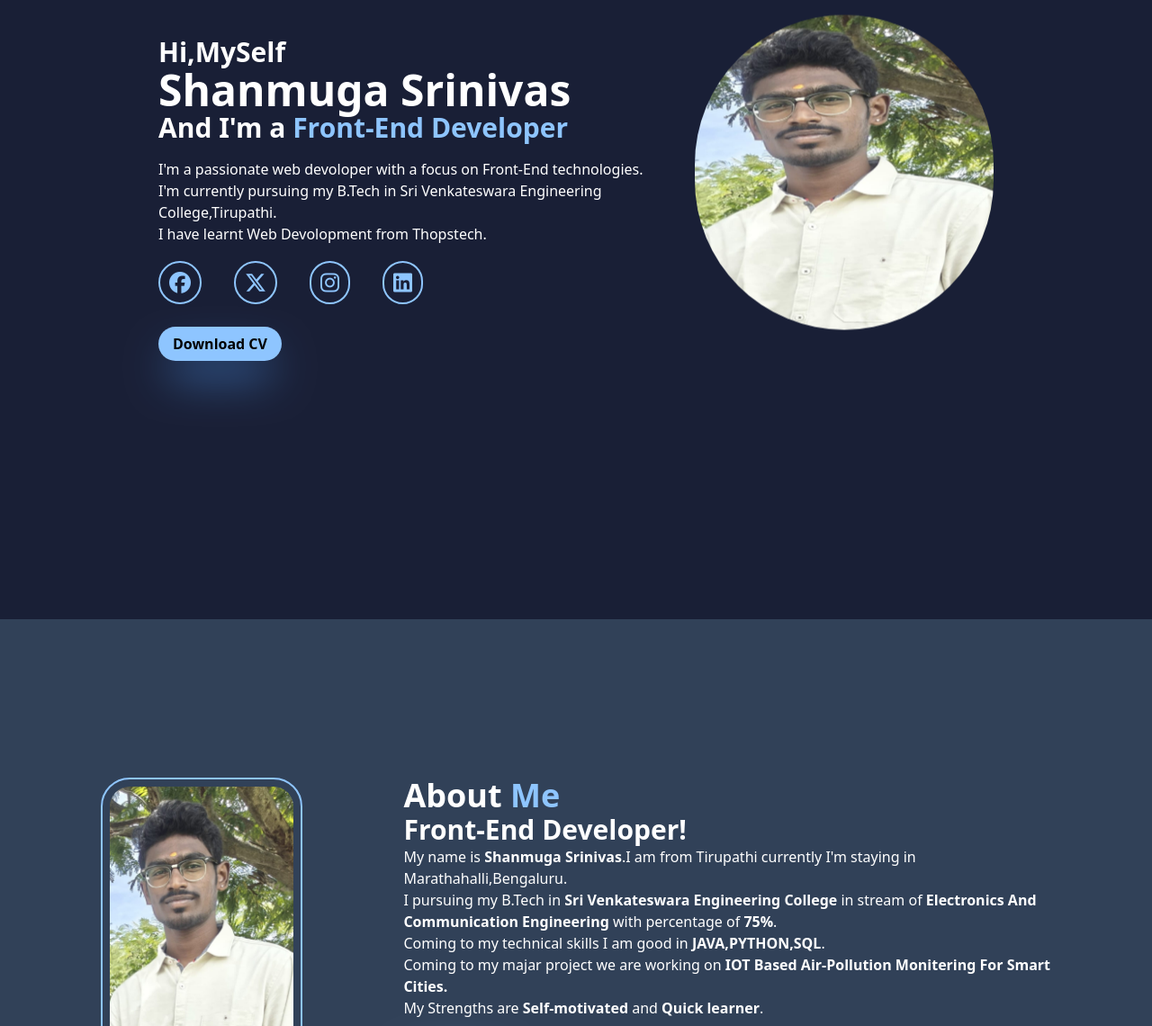
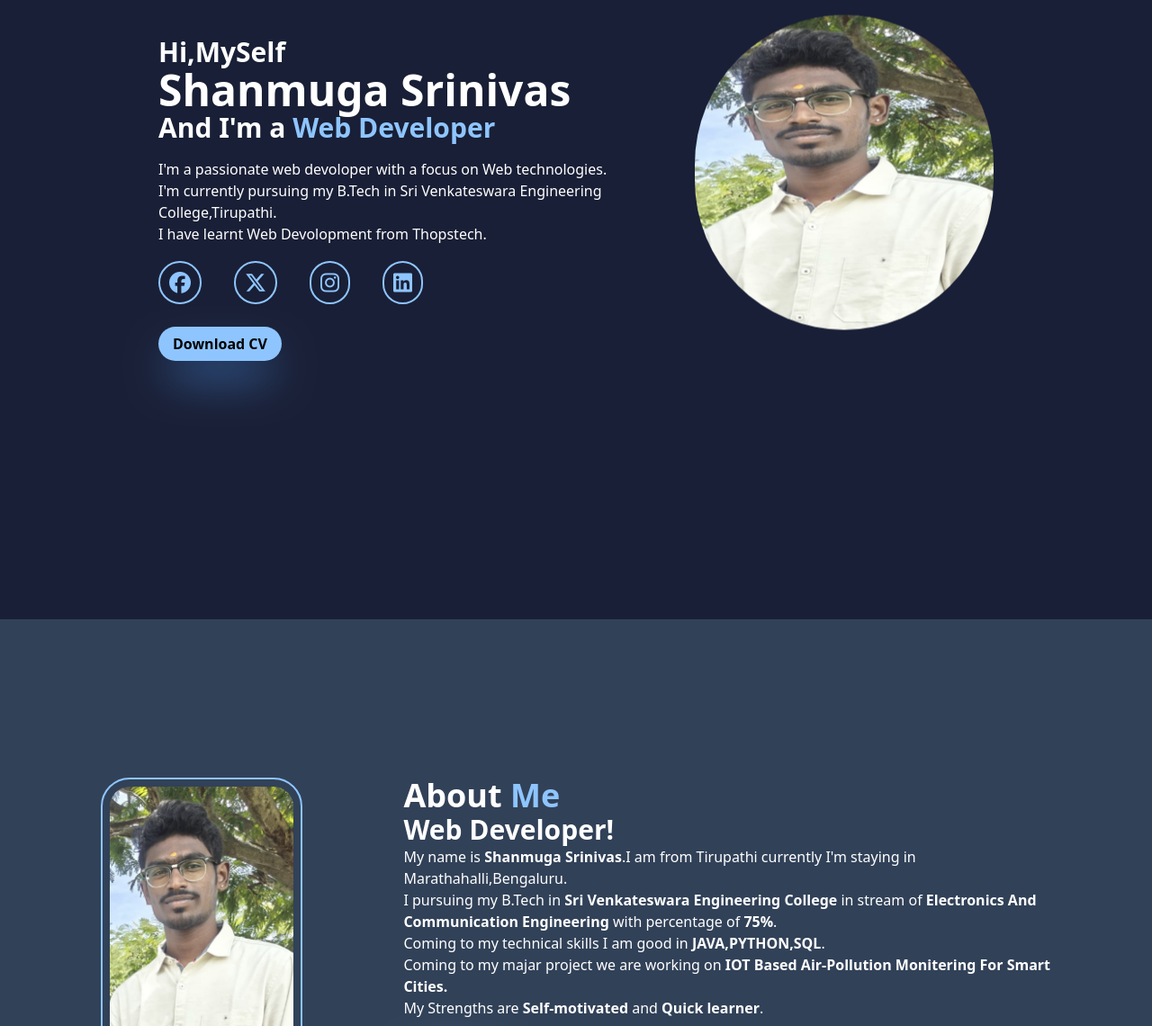
Before and after one commit to shanmuga-srinivas/My_Portfolio, a website: page public/index.html in a window 1280 px wide. Shown: the part 180-1320 px from the top of the page at 90% size. Drawn offline with Linux system fonts and the light colour scheme.

Commit message:
Update index.html

```diff
--- a/public/index.html
+++ b/public/index.html
@@ -25,8 +25,8 @@
         <div>
             <h2 class="text-3xl font-bold">Hi,MySelf</h2>
             <h1 class="text-5xl font-bold">Shanmuga Srinivas</h1>
-            <h2 class="text-3xl font-bold">And I'm a <span class="text-blue-300">Front-End Developer</span></h2>
-            <p class="mt-4">I'm a passionate web devoloper with a focus on Front-End technologies. <br>I'm currently pursuing my B.Tech in Sri Venkateswara Engineering College,Tirupathi. <br>I have learnt Web Devolopment from Thopstech.</p>
+            <h2 class="text-3xl font-bold">And I'm a <span class="text-blue-300">Web Developer</span></h2>
+            <p class="mt-4">I'm a passionate web devoloper with a focus on Web technologies. <br>I'm currently pursuing my B.Tech in Sri Venkateswara Engineering College,Tirupathi. <br>I have learnt Web Devolopment from Thopstech.</p>
             <div class="flex gap-9 my-4.5 mb-8 text-2xl text-blue-300">
                 <a href="https://www.facebook.com/share/1UH2ox5fKc/">
                     <i class="fa-brands fa-facebook border-2 border-blue-300 p-2.5 rounded-full hover:text-black hover:bg-blue-300"></i>
@@ -41,7 +41,7 @@
                     <i class="fa-brands fa-linkedin border-2 border-blue-300 p-2.5 rounded-full hover:text-black hover:bg-blue-300"></i>
                 </a>
             </div>
-            <a href="https://drive.google.com/file/d/1YlbVCxmLCo9SVi_1DA_uujBWApYYn4KX/view?usp=drivesdk" class="bg-blue-300 py-2 px-4 text-black font-bold rounded-full shadow-2xl shadow-blue-400 hover:shadow-none">Download CV</a>
+            <a href="https://drive.google.com/file/d/1yUgy_49_JwSS1rap4vNe95mPe9JNeFHk/view?usp=drivesdk" class="bg-blue-300 py-2 px-4 text-black font-bold rounded-full shadow-2xl shadow-blue-400 hover:shadow-none">Download CV</a>
         </div>
         <div class="pt-16">
             <img src="img1.jpg" alt="" class="rounded-full w-[350px] h-[350px] animate-bounce hover:shadow-2xl shadow-blue-300 ">
@@ -56,7 +56,7 @@
 
         <div>
             <h1 class="text-4xl font-bold">About <span class="text-blue-300">Me</span></h1>
-            <h3 class="text-3xl font-bold">Front-End Developer!</h3>
+            <h3 class="text-3xl font-bold">Web Developer!</h3>
             <p class="mb-5">My name is <span class="font-bold">Shanmuga Srinivas</span>.I am from Tirupathi currently I'm staying in Marathahalli,Bengaluru.
                 <br>I pursuing my B.Tech in <span class="font-bold">Sri Venkateswara Engineering College</span>  in stream of <span class="font-bold">Electronics And Communication Engineering</span> with percentage of <span class="font-bold">75%</span>.
                <br> Coming to my technical skills I am good in <span class="font-bold">JAVA,PYTHON,SQL</span>. <br>Coming to my majar project we are working on <span class="font-bold">IOT Based Air-Pollution Monitering For Smart Cities.</span> <br>
```
